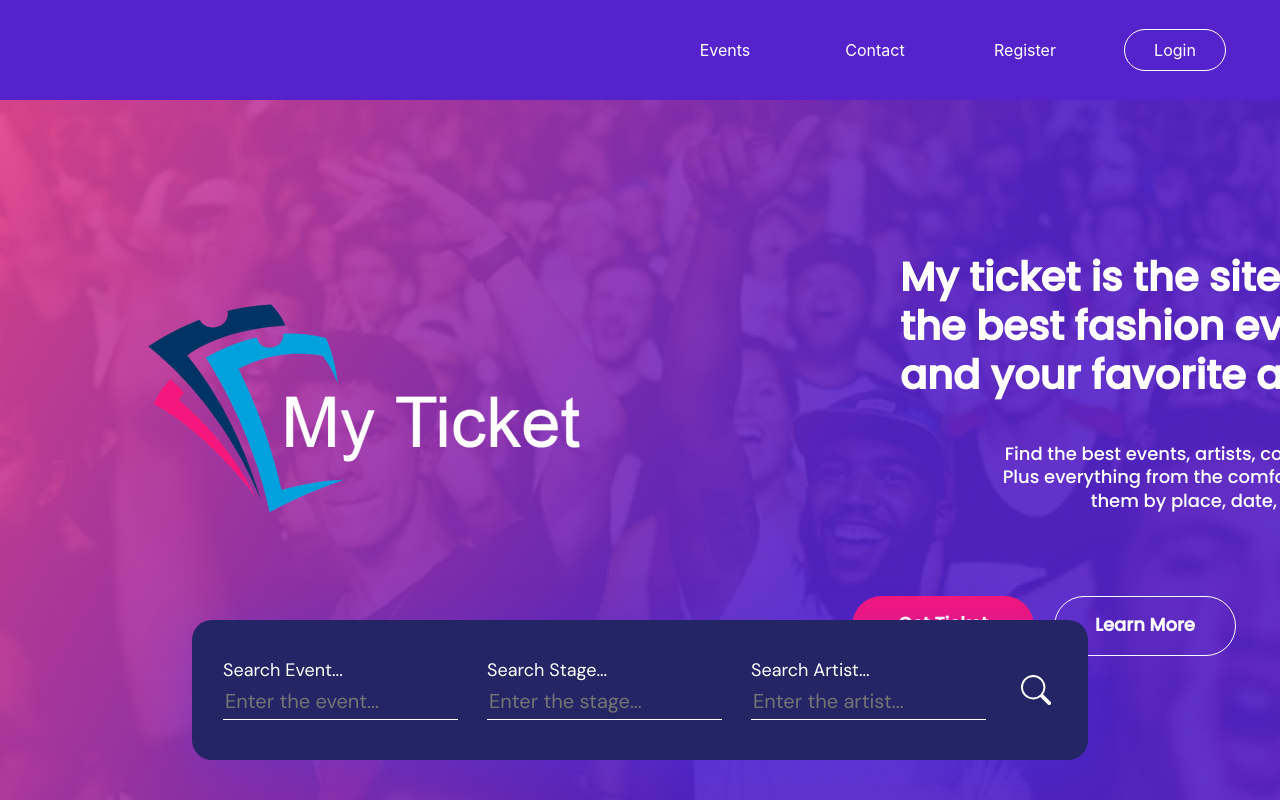
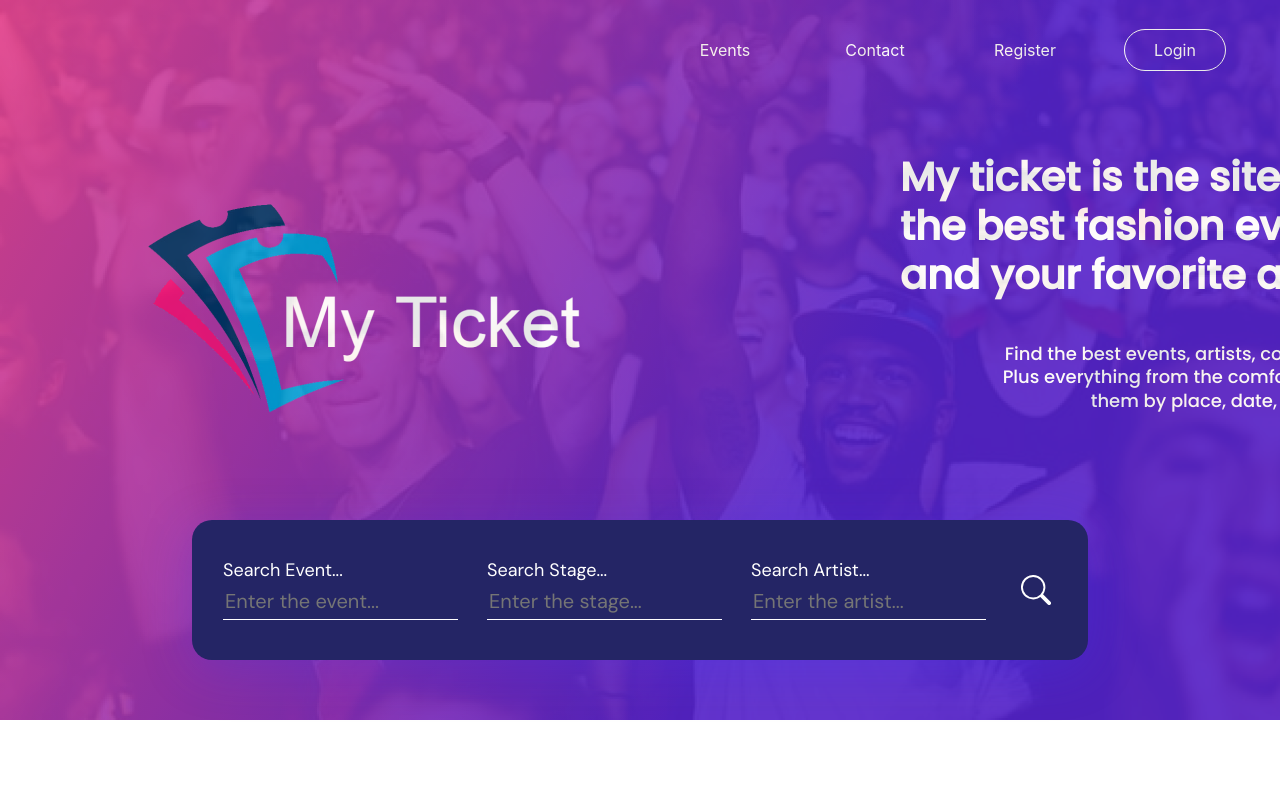
Before and after one commit to JuanDls01/client-concerts, a React (Create React App) app: page / in a window 1280 px wide. Shown: the top 800 px of the page. Built offline with nearby package versions, Linux system fonts and the light colour scheme; no server answers.

Commit message:
Pude hacer que se vea el fondo

```diff
--- a/src/components/Hero/Hero.jsx
+++ b/src/components/Hero/Hero.jsx
@@ -5,9 +5,9 @@ import logo from '../../assets/images/logotipo.png'
 export default function Hero(){
 
 
-    return (<div className={s.externo}>
-        <div className={s.body}>
-        </div>
+    return (
+    <div className={s.externo}>
+
         <img src={logo} className={s.imagen}/>
         <h4 className={s.titulo}>My ticket is the site with the best fashion events and your favorite artists</h4>
         <p className={s.parrafo}>Find the best events, artists, concerts, plays and more. Plus everything from the comfort of your home. Search them by place, date, artist or genre </p>
--- a/src/components/Hero/Hero.module.css
+++ b/src/components/Hero/Hero.module.css
@@ -7,20 +7,7 @@
     border-radius: 0px;
 }
 
-.body {
-    position: relative;
-    width: 100%;
-    height: 720px;
-    left: 0px;
-    top: 0px;
-    background-image: url("../../assets/images/Fondo\ Hero.png");
-    background-attachment: fixed;
-    background-size: cover;
-    opacity: 0.09;
-
-}
-
-.externo {
+/* .externo {
     position: relative;
     width: 100%;
     height: 720px;
@@ -29,7 +16,7 @@
     background: -o-linear-gradient(331.02deg, #ED4690 -2.11%, #5522CC 63.58%);
     background: linear-gradient(118.98deg, #ED4690 -2.11%, #5522CC 63.58%);
     mix-blend-mode: normal;
-}
+} */
 
 .titulo {
     position: absolute;
--- a/src/components/Home/Home.jsx
+++ b/src/components/Home/Home.jsx
@@ -16,8 +16,11 @@ export default function Home(){
     return (
 
         <div className={s.homeContainner}>
-            <NavBar/>
-            <Hero/>
+            <div className={s.imgBackground}></div>
+            <div className={s.landingPage}>
+                <NavBar/>
+                <Hero/>
+            </div>
             <SearchBars />
             <Filter />
             <EventsCards />
--- a/src/components/Home/Home.module.css
+++ b/src/components/Home/Home.module.css
@@ -20,3 +20,35 @@ html{
     width: 1080px;
     height: 40px;
 }
+
+.homeContainner {
+    display: flex;
+    flex-direction: column;
+}
+
+.imgBackground {
+    /* position: relative; */
+    width: 100%;
+    height: 720px;
+    left: 0px;
+    top: 0px;
+    background-image: url("../../assets/images/Fondo\ Hero.png");
+    background-attachment: fixed;
+    background-size: cover;
+    /* opacity: 0.09; */
+
+}
+
+.landingPage {
+    position: absolute;
+    top: 0;
+    left: 0;
+    width: 100%;
+    height: 720px;
+    display: flex;
+    flex-direction: column;
+    background: -o-linear-gradient(331.02deg, #ED4690 -2.11%, #5522CC 63.58%);
+    background: linear-gradient(118.98deg, #ED4690 -2.11%, #5522CC 63.58%);
+    mix-blend-mode: normal;
+    opacity: 0.9;
+}
--- a/src/components/NavBar/NavBar.module.css
+++ b/src/components/NavBar/NavBar.module.css
@@ -2,7 +2,7 @@
     height: 100px;
     display: flex;
     justify-content: flex-end;
-    background-color: #5522CC;
+    /* background-color: #5522CC; */
 }
 
 
```
